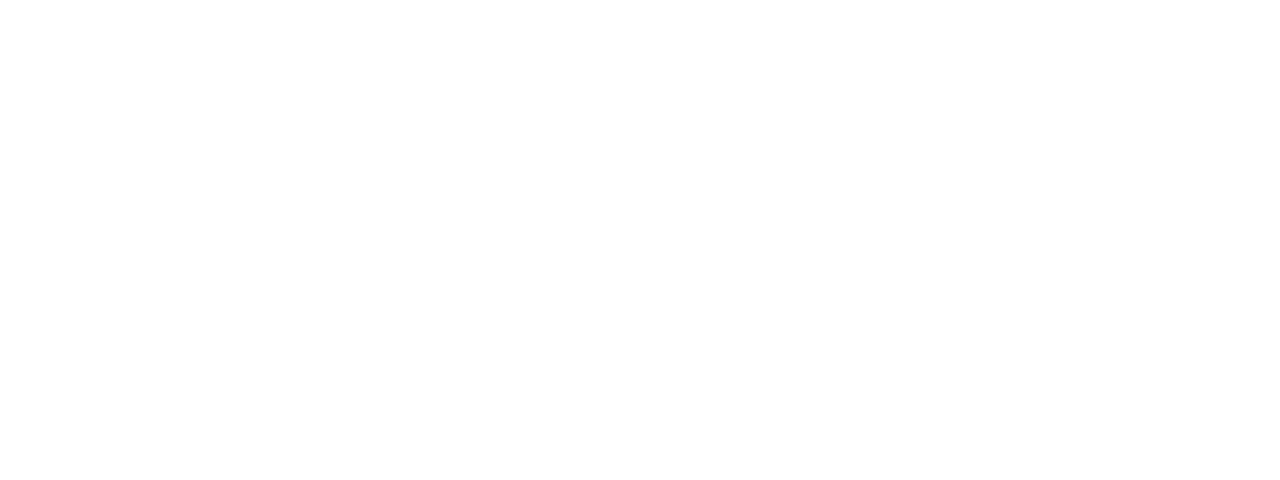
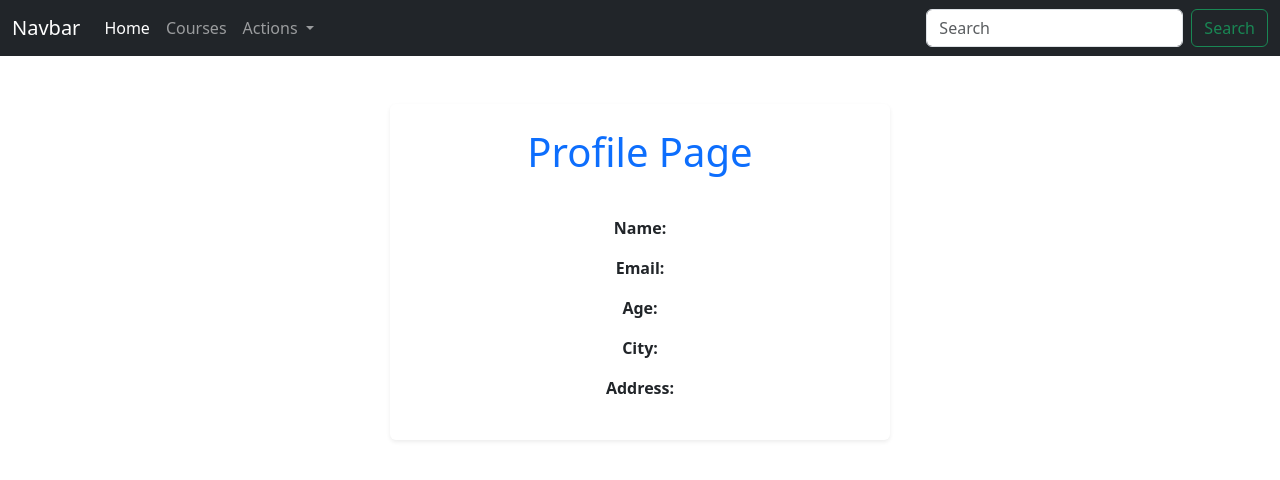
Before and after one commit to om-jasoliya91/new-projet, a Vue app: page /profile in a window 1280 px wide. Before the commit this address had no page. Shown: the top 480 px of the page. Built offline with nearby package versions, Linux system fonts and the light colour scheme; no server answers.

Commit message:
create profile page where data get from laravel api with axios from backend and store in pinia and get data only logged in user

```diff
--- a/src/components/layouts/HeaderComponent.vue
+++ b/src/components/layouts/HeaderComponent.vue
@@ -19,7 +19,7 @@
             <router-link class="nav-link active" to="/home">Home</router-link>
           </li>
           <li class="nav-item">
-            <router-link class="nav-link" to="/home">Courses</router-link>
+            <router-link class="nav-link" to="/course">Courses</router-link>
           </li>
           <li class="nav-item dropdown">
             <a
@@ -32,8 +32,13 @@
               Actions
             </a>
             <ul class="dropdown-menu">
-              <li><a class="dropdown-item" @click="handleLogout">Logout</a></li>
-              <li><a class="dropdown-item" href="#">Profile</a></li>
+              <li>
+                <a class="dropdown-item" @click="handleLogout">Logout</a>
+                <!-- <router-link class="dropdown-item" @click="handleLogout">Logout</router-link> -->
+              </li>
+              <li>
+                <router-link class="dropdown-item" to="/profile">Profile</router-link>
+              </li>
             </ul>
           </li>
         </ul>
--- /dev/null
+++ b/src/components/pages/Dashboard/CourseView.vue
@@ -0,0 +1,8 @@
+<script setup>
+import HeaderComponent from '@/components/layouts/HeaderComponent.vue'
+</script>
+<template>
+  <HeaderComponent></HeaderComponent>
+  <h1>Course Page</h1>
+</template>
+<style scoped></style>
--- /dev/null
+++ b/src/components/pages/Dashboard/ProfileView.vue
@@ -0,0 +1,57 @@
+<script setup>
+import HeaderComponent from '@/components/layouts/HeaderComponent.vue'
+import { useUserStore } from '@/stores/userStore'
+import { onMounted } from 'vue'
+const auth = useUserStore()
+
+onMounted(() => {
+  auth.fetchUser()
+  // console.log(auth.fetchUser())
+
+  // console.log(auth.fetchUser())
+})
+</script>
+<template>
+  <HeaderComponent></HeaderComponent>
+  <div class="container my-5 d-flex justify-content-center">
+    <div class="border-2 border-dark shadow-sm p-4 rounded" style="width: 500px">
+      <h1 class="text-center text-primary mb-4">Profile Page</h1>
+
+      <!-- Profile Image -->
+      <div class="mb-3 d-flex justify-content-center">
+        <img
+          class="rounded-circle shadow-sm"
+          v-if="auth.user?.data?.profile_pic"
+          :src="auth.user?.data?.profile_pic"
+          width="150"
+          height="150"
+          alt="Profile Picture"
+          style="object-fit: cover"
+        />
+      </div>
+
+      <!-- Profile Info -->
+      <div class="text-center mb-2">
+        <p><strong>Name:</strong> {{ auth.user?.data?.name }}</p>
+      </div>
+
+      <div class="text-center mb-2">
+        <p><strong>Email:</strong> {{ auth.user?.data?.email }}</p>
+      </div>
+
+      <div class="text-center mb-2">
+        <p><strong>Age:</strong> {{ auth.user?.data?.age }}</p>
+      </div>
+
+      <div class="text-center mb-2">
+        <p><strong>City:</strong> {{ auth.user?.data?.city }}</p>
+      </div>
+
+      <div class="text-center mb-2">
+        <p><strong>Address:</strong> {{ auth.user?.data?.address }}</p>
+      </div>
+    </div>
+  </div>
+</template>
+
+<style scoped></style>
--- a/src/main.js
+++ b/src/main.js
@@ -12,13 +12,12 @@ const app = createApp(App)
 app.use(createPinia())
 app.use(router)
 
-//here set globally token stored
-const token = localStorage.getItem('token')
 // Set base API URL (optional)
 // meta:It is an object created by JavaScript (ES modules) that gives information about the current file/module.
 axios.defaults.baseURL = import.meta.env.VITE_API_URL
 console.log(import.meta.env.VITE_API_URL)
 
+const token = localStorage.getItem('token')
 //check if token available so Bearer token Checked
 if (token) {
   axios.defaults.headers.common['Authorization'] = `Bearer ${token}`
--- a/src/router/index.js
+++ b/src/router/index.js
@@ -2,11 +2,15 @@ import { createRouter, createWebHistory } from 'vue-router'
 import RegisterView from '@/components/pages/RegisterView.vue'
 import LoginView from '@/components/pages/LoginView.vue'
 import HomeView from '@/components/pages/Dashboard/HomeView.vue'
+import ProfileView from '@/components/pages/Dashboard/ProfileView.vue'
+import CourseView from '@/components/pages/Dashboard/CourseView.vue'
 
 const routes = [
   { path: '/', name: 'register', component: RegisterView },
   { path: '/login', name: 'login', component: LoginView },
   { path: '/home', name: 'home', component: HomeView, meta: { requiresAuth: true } },
+  { path: '/profile', name: 'profile', component: ProfileView },
+  { path: '/course', name: 'course', component: CourseView },
 ]
 
 const router = createRouter({
--- a/src/stores/userStore.js
+++ b/src/stores/userStore.js
@@ -46,7 +46,7 @@ export const useUserStore = defineStore('userStore', () => {
       )
       console.log(res)
     } catch (e) {
-      console.log('Logout Successful', e.response?.data)
+      console.log('Logout Error', e.response?.data)
     }
     // Remove from localStorage
     localStorage.removeItem('token')
@@ -56,11 +56,26 @@ export const useUserStore = defineStore('userStore', () => {
     delete axios.defaults.headers.common['Authorization']
   }
 
+  const fetchUser = async () => {
+    //it is stop if already one time ajax load so not again call without relaod page
+    if (user.value) {
+      return
+    }
+    try {
+      const res = await axios.get('api/user')
+      console.log(res.data)
+      user.value = res.data
+    } catch (e) {
+      console.log('Data is not Fetch', e)
+    }
+  }
+
   return {
     user,
     token,
     registerUser,
     loginUser,
     logout,
+    fetchUser,
   }
 })
```
